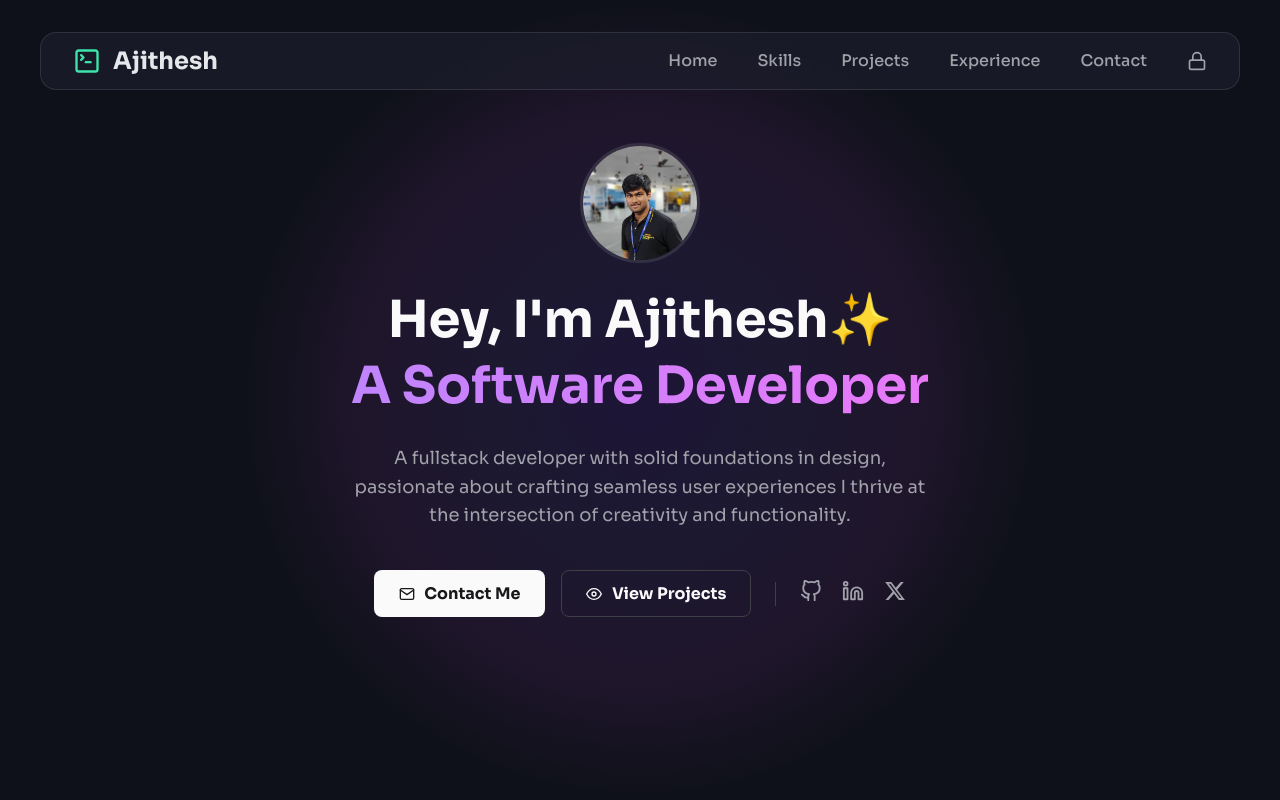
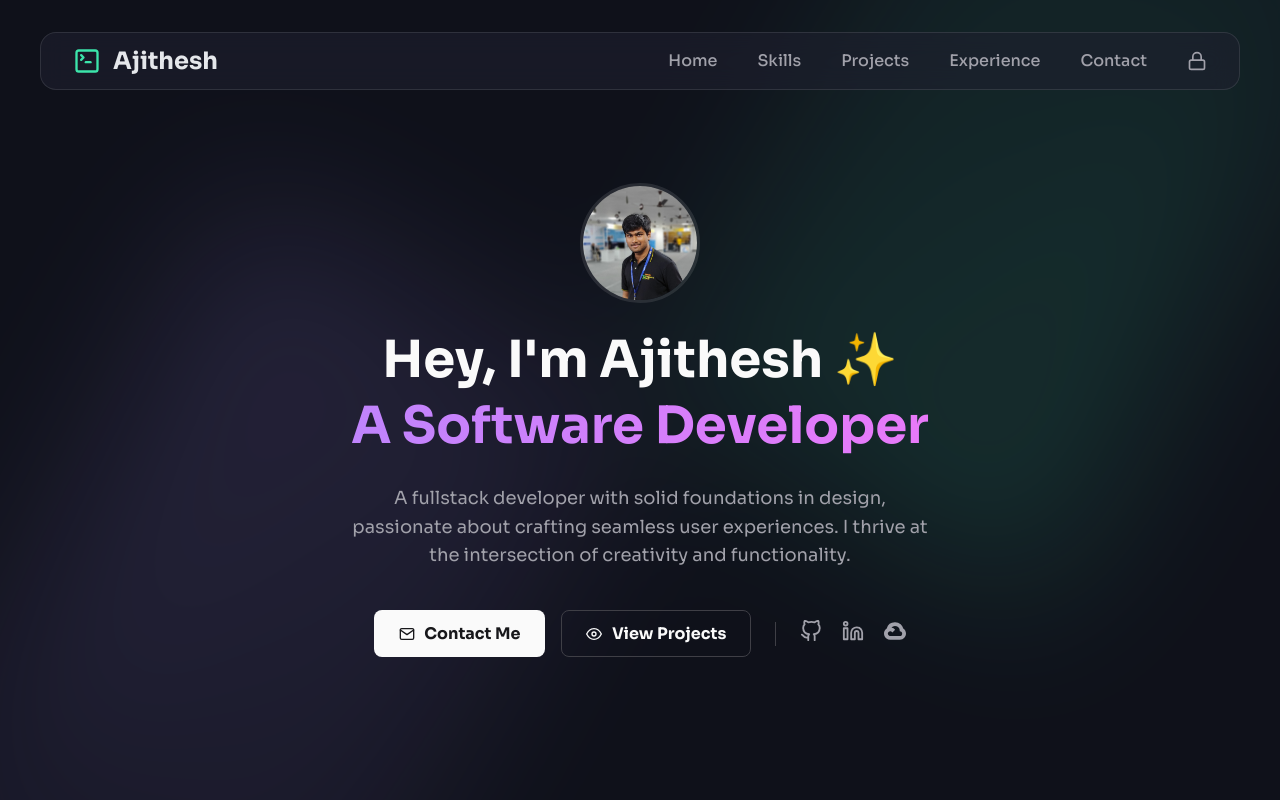
Before and after one commit to Ajithesh9/portfolio, a React (Vite) app: page / in a window 1280 px wide. Shown: the top 800 px of the page. Built offline with nearby package versions, Linux system fonts and the light colour scheme.

Commit message:
Refactor Contact and Hero components

```diff
--- a/src/Hero.css
+++ b/src/Hero.css
@@ -1,71 +1,76 @@
-/* --- Global Styles --- */
-/* Ensure the body and html take up the full height and have a dark background */
+/* ======================================================================== */
+/*              Hero.css (Original Enhanced with New BG & Animations)       */
+/* ======================================================================== */
+
+/* --- Global Styles (Your Original) --- */
 body, html {
-  margin: 0;
-  padding: 0;
-  width: 100%;
-  height: 100%;
-  font-family: 'Inter', sans-serif; /* A clean, modern font similar to the image */
-  background-color: #0A0A0A;
-  color: #E4E4E7; /* A light gray for default text for better readability */
-  -webkit-font-smoothing: antialiased;
-  -moz-osx-font-smoothing: grayscale;
+  margin: 0; padding: 0; width: 100%; height: 100%;
+  font-family: 'Inter', sans-serif; background-color: #0A0A0A;
+  color: #E4E4E7; -webkit-font-smoothing: antialiased; -moz-osx-font-smoothing: grayscale;
 }
 
 /* --- Hero Container and Background --- */
 .hero-container {
   min-height: 100vh;
-  display: flex;
-  flex-direction: column;
-  align-items: center;
-  position: relative;
-  overflow: hidden; /* Prevents the glow from extending beyond the container */
-  padding: 0 2rem;
+  display: flex; flex-direction: column; align-items: center;
+  position: relative; overflow: hidden;
+  padding: 120px 2rem 0; /* Ensures space for navbar */
   box-sizing: border-box;
-  padding-top: 40px;
 }
 
-/* The multi-colored glow effect in the background */
-.background-glow {
+/* --- NEW: Unique, subtle background effect (replaces .background-glow) --- */
+.hero-container::before {
+  content: '';
   position: absolute;
-  top: 50%;
-  left: 50%;
-  width: 800px; /* Increased size for a softer, wider glow */
-  height: 800px;
-  background: radial-gradient(circle, rgba(109, 40, 217, 0.15) 0%, rgba(139, 92, 246, 0.1) 25%, rgba(217, 70, 239, 0.08) 50%, rgba(10, 10, 10, 0) 70%);
-  transform: translate(-50%, -50%);
-  z-index: 0; /* Places the glow behind the content */
+  inset: -200px;
+  background:
+    conic-gradient(from 90deg at 25% 25%, #3CE5AB, 25%, transparent),
+    conic-gradient(from -90deg at 75% 75%, #a78bfa, 25%, transparent);
+  background-size: 50% 50%, 50% 50%;
+  background-repeat: no-repeat;
+  background-position: 0 0, 100% 100%;
+  filter: blur(80px);
+  opacity: 0.15;
+  animation: rotate-glows 20s linear infinite;
+  z-index: 0;
+}
+@keyframes rotate-glows {
+  from { transform: rotate(0deg); }
+  to { transform: rotate(360deg); }
 }
 
-/* --- Main Hero Content --- */
+/* --- Main Hero Content (Your Original) --- */
 .hero-content {
-  flex-grow: 1;
-  display: flex;
-  flex-direction: column;
-  justify-content: center;
-  align-items: center;
-  text-align: center;
-  z-index: 1; /* Places content above the glow but below the navbar */
-  padding-bottom: 5rem;
+  flex-grow: 1; display: flex; flex-direction: column;
+  justify-content: center; align-items: center;
+  text-align: center; z-index: 1; padding-bottom: 5rem;
+}
+.profile-pic {
+  width: 120px; height: 120px; border-radius: 50%;
+  margin-bottom: 1.5rem; object-fit: cover;
+  border: 3px solid rgba(255, 255, 255, 0.1);
+  transition: border-color 0.3s ease;
+}
+.profile-pic:hover {
+  border-color: rgba(60, 229, 171, 0.6);
 }
 
-.profile-pic {
-  width: 120px;
-  height: 120px;
-  border-radius: 50%;
-  margin-bottom: 1.5rem;
-  object-fit: cover;
-  border: 3px solid rgba(255, 255, 255, 0.1); /* Subtle border for the image */
+/* --- MODIFIED: Styling for the new text animation structure --- */
+.hero-title {
+  font-size: 3.2rem; font-weight: 800;
+  margin: 0 0 0.5rem 0; line-height: 1.3;
+  color: #FAFAFA;
 }
-
-.hero-title {
-  font-size: 3.2rem;
-  font-weight: 800; /* Bolder font for more impact */
-  margin: 0 0 0.5rem 0;
-  line-height: 1.3;
-  color: #FAFAFA; /* Very light gray, almost white */
+.hero-title .hero-line {
+  display: block;
+  overflow: hidden; /* Masks the text */
 }
-
+.hero-title .hero-line span {
+  display: inline-block;
+  opacity: 0;
+  transform: translateY(110%);
+  transition: opacity 0.8s cubic-bezier(0.2, 1, 0.3, 1), transform 0.8s cubic-bezier(0.2, 1, 0.3, 1);
+}
 .hero-title .subtitle {
   background: linear-gradient(90deg, #c084fc, #e879f9);
   -webkit-background-clip: text;
@@ -73,77 +78,53 @@ body, html {
   background-clip: text;
   color: transparent;
 }
-
 .hero-description {
-  max-width: 580px;
-  font-size: 1.125rem;
-  color: #A1A1AA;
-  line-height: 1.6;
-  margin: 1rem 0 2.5rem 0;
+  max-width: 580px; font-size: 1.125rem; color: #A1A1AA;
+  line-height: 1.6; margin: 1rem 0 2.5rem 0;
 }
 
-/* --- Action Buttons & Socials --- */
-.hero-actions {
-  display: flex;
-  align-items: center;
-  flex-wrap: wrap; /* Allows items to wrap on smaller screens */
-  justify-content: center;
-  gap: 1rem;
+/* --- Action Buttons & Socials (Your Original Styles) --- */
+.hero-actions { display: flex; align-items: center; flex-wrap: wrap; justify-content: center; gap: 1rem; }
+.cta-button { display: inline-flex; align-items: center; gap: 0.6rem; padding: 0.75rem 1.5rem; border-radius: 8px; font-size: 1rem; font-weight: 600; text-decoration: none; cursor: pointer; transition: all 0.3s ease; border: 1px solid transparent; }
+.cta-button.primary { background-color: #FAFAFA; color: #18181B; }
+.cta-button.primary:hover { background-color: #E4E4E7; }
+.cta-button.secondary { background-color: transparent; color: #FAFAFA; border-color: #3F3F46; }
+.cta-button.secondary:hover { background-color: #27272A; border-color: #52525B; }
+.divider { height: 24px; width: 1px; background-color: #3F3F46; margin: 0 0.5rem; }
+.social-links { display: flex; align-items: center; gap: 1.25rem; }
+.social-links a { color: #A1A1AA; transition: color 0.3s ease, transform 0.3s ease; }
+.social-links a:hover { color: #FFFFFF; transform: translateY(-2px); }
+
+/* --- On-Load Animations --- */
+.profile-pic, .hero-description, .hero-actions {
+  opacity: 0;
+  transform: translateY(20px);
+  transition: opacity 0.6s ease-out, transform 0.6s ease-out;
+}
+.hero-container.is-loaded .profile-pic { transition-delay: 0.1s; }
+.hero-container.is-loaded .hero-title .hero-line:nth-child(1) span { transition-delay: 0.2s; }
+.hero-container.is-loaded .hero-title .hero-line:nth-child(2) span { transition-delay: 0.3s; }
+.hero-container.is-loaded .hero-description { transition-delay: 0.4s; }
+.hero-container.is-loaded .hero-actions { transition-delay: 0.5s; }
+
+.hero-container.is-loaded .profile-pic,
+.hero-container.is-loaded .hero-description,
+.hero-container.is-loaded .hero-actions,
+.hero-container.is-loaded .hero-title .hero-line span {
+  opacity: 1;
+  transform: translateY(0);
 }
 
-.cta-button {
-  display: inline-flex;
-  align-items: center;
-  gap: 0.6rem;
-  padding: 0.75rem 1.5rem;
-  border-radius: 8px;
-  font-size: 1rem;
-  font-weight: 600;
-  text-decoration: none;
-  cursor: pointer;
-  transition: all 0.3s ease;
-  border: 1px solid transparent;
+/* --- Responsive Design (Your Original) --- */
+@media (max-width: 768px) {
+  .hero-title { font-size: 2.5rem; }
+  .hero-description { font-size: 1rem; max-width: 90%; }
+  .hero-actions { flex-direction: column; gap: 0.75rem; }
+  .divider { width: 80%; height: 1px; margin: 0.5rem 0; }
+  .social-links { margin-top: 0.5rem; }
 }
-
-.cta-button.primary {
-  background-color: #FAFAFA;
-  color: #18181B;
+@media (max-width: 480px) {
+  .hero-title { font-size: 2rem; }
+  .profile-pic { width: 100px; height: 100px; }
+  .hero-content { padding-bottom: 3rem; }
 }
-
-.cta-button.primary:hover {
-  background-color: #E4E4E7;
-}
-
-.cta-button.secondary {
-  background-color: transparent;
-  color: #FAFAFA;
-  border-color: #3F3F46;
-}
-
-.cta-button.secondary:hover {
-  background-color: #27272A;
-  border-color: #52525B;
-}
-
-.divider {
-  height: 24px;
-  width: 1px;
-  background-color: #3F3F46;
-  margin: 0 0.5rem;
-}
-
-.social-links {
-  display: flex;
-  align-items: center;
-  gap: 1.25rem;
-}
-
-.social-links a {
-  color: #A1A1AA;
-  transition: color 0.3s ease, transform 0.3s ease;
-}
-
-.social-links a:hover {
-  color: #FFFFFF;
-  transform: translateY(-2px); /* Slight lift effect on hover */
-}
--- a/src/components/Hero.jsx
+++ b/src/components/Hero.jsx
@@ -1,38 +1,56 @@
-import React from 'react';
+// src/components/Hero.jsx
+
+import React, { useState, useEffect } from 'react';
 import '../Hero.css';
-import Navbar from './Navbar.jsx'; // Importing the Navbar component
-import profilePic from '../assets/photo.jpg'; // Adjust the path to your profile picture
+import Navbar from './Navbar.jsx';
+import profilePic from '../assets/photo.jpg';
 
 // Importing icons from react-icons library
 import { FiMail, FiEye, FiGithub, FiLinkedin } from 'react-icons/fi';
-import { FaXTwitter } from 'react-icons/fa6';
+import { SiGooglecloud } from "react-icons/si";
+
 
 const Hero = () => {
+  const [isLoaded, setIsLoaded] = useState(false);
+
+  useEffect(() => {
+    // Trigger animations after the component mounts
+    const timer = setTimeout(() => {
+      setIsLoaded(true);
+    }, 100);
+    return () => clearTimeout(timer);
+  }, []);
+
   return (
-    <div className="hero-container">
-      {/* This div creates the subtle background glow effect */}
-      <div className="background-glow"></div>
+    // --- MODIFIED: Added id="hero" and conditional class for animations ---
+    <div id="hero" className={`hero-container ${isLoaded ? 'is-loaded' : ''}`}>
 
-      {/* The Navbar component is now used here */}
+      {/* The new background will be applied via CSS */ }
+
       <Navbar />
 
-      {/* Main Hero Content */}
       <main className="hero-content">
-        <img src={profilePic} alt="Nadhir" className="profile-pic" />
+        <img src={profilePic} alt="Ajithesh" className="profile-pic" />
+
+        {/* --- MODIFIED: h1 is wrapped for the new text reveal animation --- */}
         <h1 className="hero-title">
-          Hey, I'm Ajithesh✨
-          <br />
-          <span className="subtitle">A Software Developer</span>
+          <div className="hero-line">
+            <span>Hey, I'm Ajithesh ✨</span>
+          </div>
+          <div className="hero-line">
+            <span className="subtitle">A Software Developer</span>
+          </div>
         </h1>
+
         <p className="hero-description">
           A fullstack developer with solid foundations in design,
-          passionate about crafting seamless user experiences I thrive at the intersection
+          passionate about crafting seamless user experiences. I thrive at the intersection
           of creativity and functionality.
         </p>
 
-        {/* Action Buttons and Social Links */}
+        {/* Action Buttons and Social Links (Unchanged) */}
         <div className="hero-actions">
-          <a href="#contact" className="cta-button primary">
+          <a href="mailto:ajithesh1418@gmail.com" className="cta-button primary">
             <FiMail /> Contact Me
           </a>
           <a href="#projects" className="cta-button secondary">
@@ -40,14 +58,14 @@ const Hero = () => {
           </a>
           <div className="divider"></div>
           <div className="social-links">
-            <a href="https://github.com" target="_blank" rel="noopener noreferrer" aria-label="GitHub">
+            <a href="https://github.com/Ajithesh9" target="_blank" rel="noopener noreferrer" aria-label="GitHub">
               <FiGithub size={22} />
             </a>
-            <a href="https://linkedin.com" target="_blank" rel="noopener noreferrer" aria-label="LinkedIn">
+            <a href="https://www.linkedin.com/in/pedagandham-ajithesh/" target="_blank" rel="noopener noreferrer" aria-label="LinkedIn">
               <FiLinkedin size={22} />
             </a>
-            <a href="https://twitter.com" target="_blank" rel="noopener noreferrer" aria-label="Twitter">
-              <FaXTwitter size={22} />
+            <a href="https://www.cloudskillsboost.google/public_profiles/cc200caf-80b0-41cb-a549-fc9b361c1dec" target="_blank" rel="noopener noreferrer" aria-label="GCP">
+              <SiGooglecloud size={22} />
             </a>
           </div>
         </div>
--- a/src/components/Skills.jsx
+++ b/src/components/Skills.jsx
@@ -69,8 +69,8 @@ const primarySkillsData = [
     icon: Settings
   },
   {
-    title: 'Python & Java Programming',
-    description: 'Building robust backend systems and applications with enterprise-grade languages',
+    title: 'Python & Java',
+    description: 'Data Structures & Algorithms, Problem Solving with enterprise grade languages',
     borderColor: '#FFD60A',
     icon: Code
   },
```
Also changed, not shown: src/Contact.css (+68 -29 lines), src/components/Contact.jsx (+9 -5 lines), src/components/Projects.jsx (+6 -6 lines).
